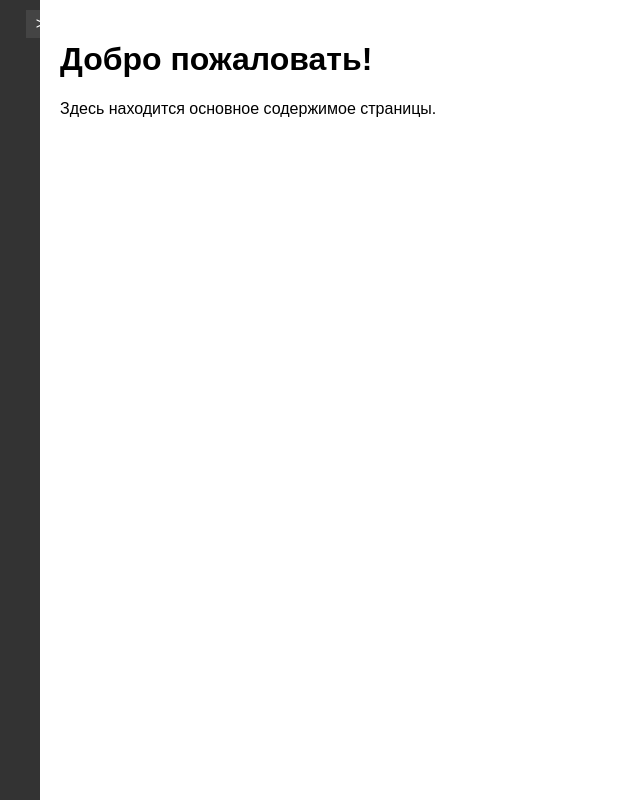
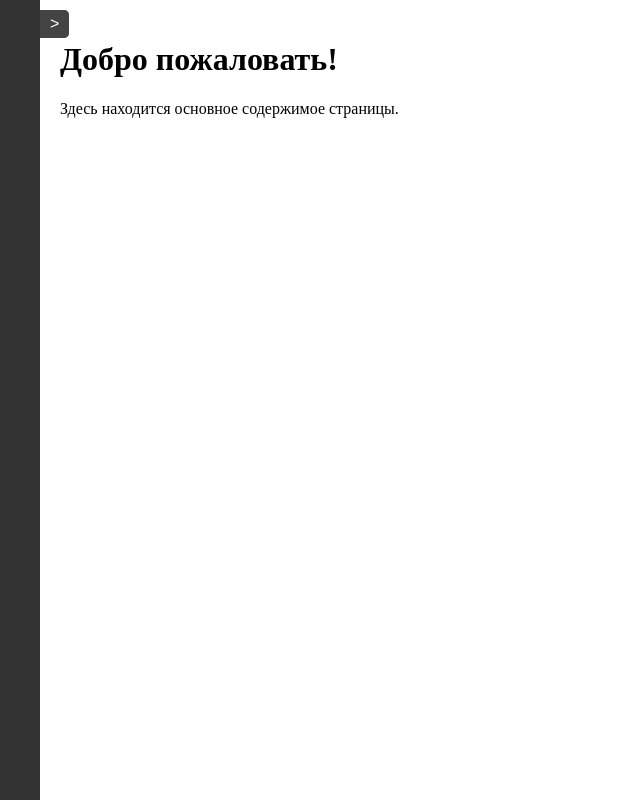
Before and after one commit to Apozoic/content-management, a React (Create React App) app: page / in a window 1280 px wide. Shown: the whole page, without its empty margins (0-640 px from the left). Built offline with nearby package versions, Linux system fonts and the light colour scheme; data requests are answered from the project's data file; the HTML template or start-up script is replaced by a standard one.

Commit message:
Доделал меню

```diff
--- a/db.json
+++ b/db.json
@@ -11,18 +11,6 @@
       "label": "1",
       "order": 0,
       "editable": false
-    },
-    {
-      "id": "b687",
-      "label": "3333",
-      "order": 3,
-      "editable": true
-    },
-    {
-      "id": "c9a4",
-      "label": "2222",
-      "order": 1,
-      "editable": true
     }
   ]
 }
--- a/src/App.css
+++ b/src/App.css
@@ -1,15 +1,65 @@
 /* App.css */
+
+/* Main container for the app */
 .App {
-  font-family: Arial, sans-serif;
+  display: flex;
+  position: relative;
 }
 
+/* Sidebar styles */
+.sidebar {
+  position: fixed;
+  top: 0;
+  left: 0;
+  height: 100%;
+  background-color: #333;
+  color: #fff;
+  transition: width 0.3s ease;
+  overflow: hidden;
+}
+
+.sidebar.open {
+  width: 250px;
+}
+
+.sidebar.closed {
+  width: 40px;
+}
+
+/* Toggle button positioned outside the sidebar */
+.toggle-button {
+  position: fixed;
+  top: 10px;
+  left: 250px; /* Adjust dynamically based on sidebar width */
+  background-color: #444;
+  border: none;
+  color: #fff;
+  padding: 5px 10px;
+  font-size: 16px;
+  cursor: pointer;
+  border-radius: 0 5px 5px 0;
+  z-index: 100;
+  transition: left 0.3s ease; /* Smooth movement based on sidebar state */
+}
+
+.App.sidebar-open .toggle-button {
+  left: 250px; /* Sidebar open position */
+}
+
+.App .toggle-button {
+  left: 40px; /* Sidebar closed position */
+}
+
+/* Main content section */
 .content {
-  margin-left: 40px; /* отступ для свернутого сайдбара */
-  padding: 20px;
+  margin-left: 250px; /* Adjust dynamically for open sidebar */
   transition: margin-left 0.3s ease;
 }
 
-/* Когда у контейнера App присутствует класс sidebar-open, сдвигаем контент вправо */
-.sidebar-open .content {
+.App.sidebar-open .content {
   margin-left: 250px;
 }
+
+.App .content {
+  margin-left: 40px; /* Adjust for closed sidebar */
+}
--- a/src/App.js
+++ b/src/App.js
@@ -1,19 +1,30 @@
-// App.js
 import React, { useState } from 'react';
 import Sidebar from './components/Sidebar';
 import './App.css';
 
 function App() {
   const [isSidebarOpen, setIsSidebarOpen] = useState(false);
+  const [editMode, setEditMode] = useState(false);
 
   const toggleSidebar = () => {
-    setIsSidebarOpen(prevState => !prevState);
+    setIsSidebarOpen((prevState) => !prevState);
+  };
+
+  const toggleEditMode = () => {
+    setEditMode((prevState) => !prevState);
   };
 
   return (
-    // Добавляем класс 'sidebar-open', если сайдбар открыт – для сдвига контента
     <div className={`App ${isSidebarOpen ? 'sidebar-open' : ''}`}>
-      <Sidebar isOpen={isSidebarOpen} toggleSidebar={toggleSidebar} />
+      {/* Sidebar component */}
+      <Sidebar isOpen={isSidebarOpen} editMode={editMode} toggleEditMode={toggleEditMode} />
+
+      {/* Toggle button located outside the sidebar */}
+      <button className="toggle-button" onClick={toggleSidebar}>
+        {isSidebarOpen ? '<' : '>'}
+      </button>
+
+      {/* Main content */}
       <div className="content">
         <h1>Добро пожаловать!</h1>
         <p>Здесь находится основное содержимое страницы.</p>
--- a/src/components/Sidebar.css
+++ b/src/components/Sidebar.css
@@ -1,3 +1,5 @@
+/* Sidebar.css */
+
 /* Основной контейнер сайдбара */
 .sidebar {
   position: fixed;
@@ -12,49 +14,60 @@
 }
 
 .sidebar.open {
-  width: 250px;
+  width: 250px; /* Ширина открытого сайдбара */
   padding: 10px;
 }
 
 .sidebar.closed {
-  width: 40px;
+  width: 40px; /* Ширина закрытого сайдбара */
 }
 
-/* Кнопка переключения сайдбара */
+/* Кнопка стрелки (торчит за правой границей сайдбара) */
 .toggle-button {
+  position: absolute;
+  top: 10px;
+  left: 100%; /* Привязываем к правой границе сайдбара */
   background-color: #444;
   border: none;
   color: #fff;
   padding: 5px 10px;
   font-size: 16px;
   cursor: pointer;
-  position: absolute;
-  top: 10px;
-  right: -15px;
-  border-radius: 0 5px 5px 0;
+  border-radius: 0 5px 5px 0; /* Скругляем правую часть кнопки */
+  z-index: 100; /* Обеспечиваем отображение поверх других элементов */
+  transition: background-color 0.3s ease;
 }
 
-/* Заголовок сайдбара */
-.sidebar-header {
-  margin-top: 50px;
-  margin-bottom: 10px;
+.toggle-button:hover {
+  background-color: #555; /* Фон при наведении */
 }
 
-/* Кнопка редактирования */
+/* Кнопка редактирования (иконка карандаша) */
 .edit-button {
+  position: relative; /* Расположение внутри сайдбара */
+  margin-bottom: 15px;
   background-color: #555;
   border: none;
   color: #fff;
-  padding: 5px 10px;
+  padding: 8px;
+  font-size: 18px;
   cursor: pointer;
-  font-size: 14px;
-  margin-bottom: 10px;
+  border-radius: 5px;
+  z-index: 100;
+  display: flex;
+  align-items: center;
+  justify-content: center;
+  transition: background-color 0.3s ease;
 }
 
-/* Стили списка редактирования */
+.edit-button:hover {
+  background-color: #666;
+}
+
 .menu-list {
   list-style: none;
   padding: 0;
+  margin-top: 15px; /* Отступ сверху для списка меню */
 }
 
 .menu-item {
@@ -106,7 +119,23 @@
   border-radius: 5px;
 }
 
-/* Режим просмотра – просто текст */
+/* Контент с отступами */
+.content {
+  margin-left: 250px; /* Отступ слева (ширина сайдбара) */
+  padding: 20px; /* Отступы сверху и по бокам */
+  box-sizing: border-box;
+  transition: margin-left 0.3s ease; /* Плавное изменение при открытии сайдбара */
+}
+
+.App.sidebar-open .content {
+  margin-left: 250px;
+}
+
+.App .content {
+  margin-left: 40px; /* Сдвиг при закрытом сайдбаре */
+}
+
+/* Текстовые элементы в режиме просмотра */
 .display-menu {
   padding: 5px;
 }
--- a/src/components/Sidebar.js
+++ b/src/components/Sidebar.js
@@ -68,9 +68,8 @@ function Sidebar({ isOpen, toggleSidebar }) {
     };
   };
 
-  // Добавление нового пункта (без отправки запроса сразу)
+  // Добавление нового пункта (без отправки запроса сразу, сервер генерирует id)
   const addItem = async () => {
-    // Создаём новый пункт без id – сервер должен его сгенерировать
     const newItem = {
       label: '',
       order: menuItems.length,
@@ -123,7 +122,7 @@ function Sidebar({ isOpen, toggleSidebar }) {
         <>
           <div className="sidebar-header">
             <button onClick={toggleEditMode} className="edit-button">
-              {editMode ? 'Готово' : 'Редактировать'}
+              {editMode ? 'Готово' : '✎'}
             </button>
           </div>
           <div className="menu">
```
